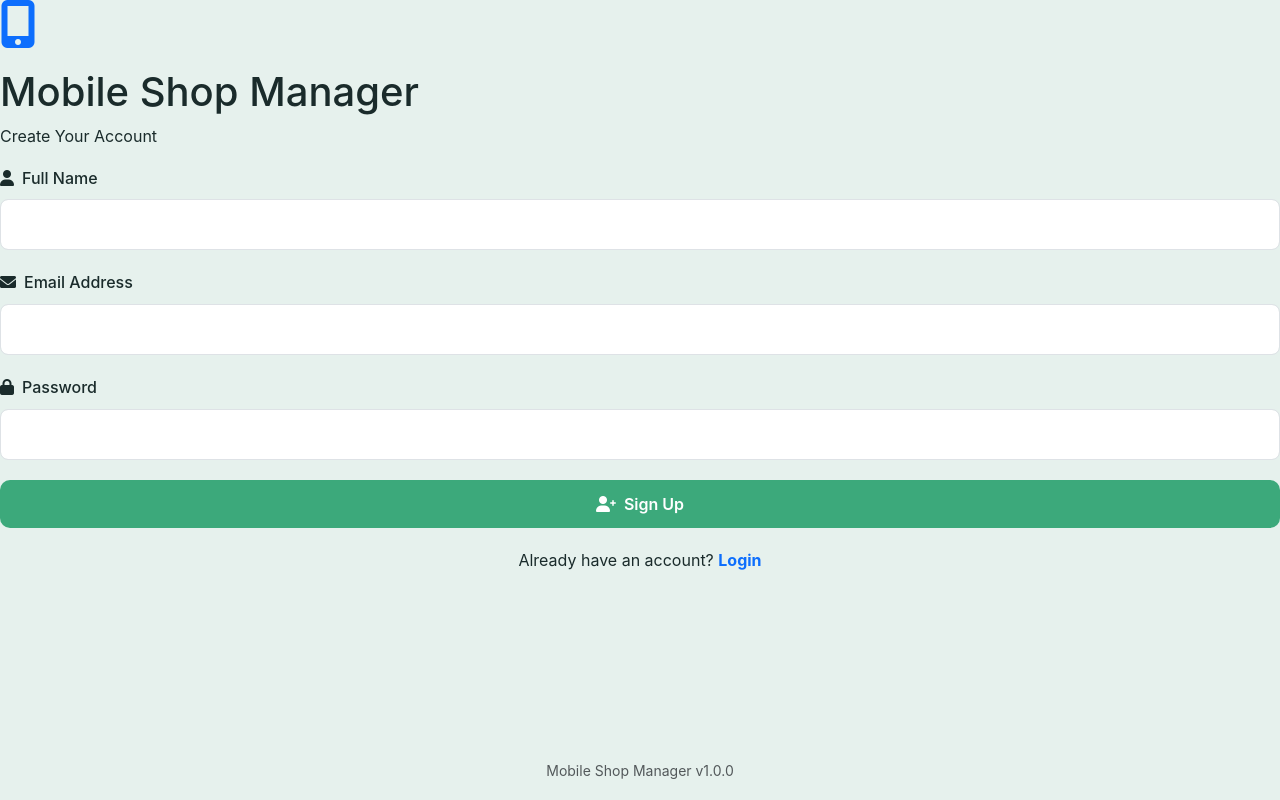
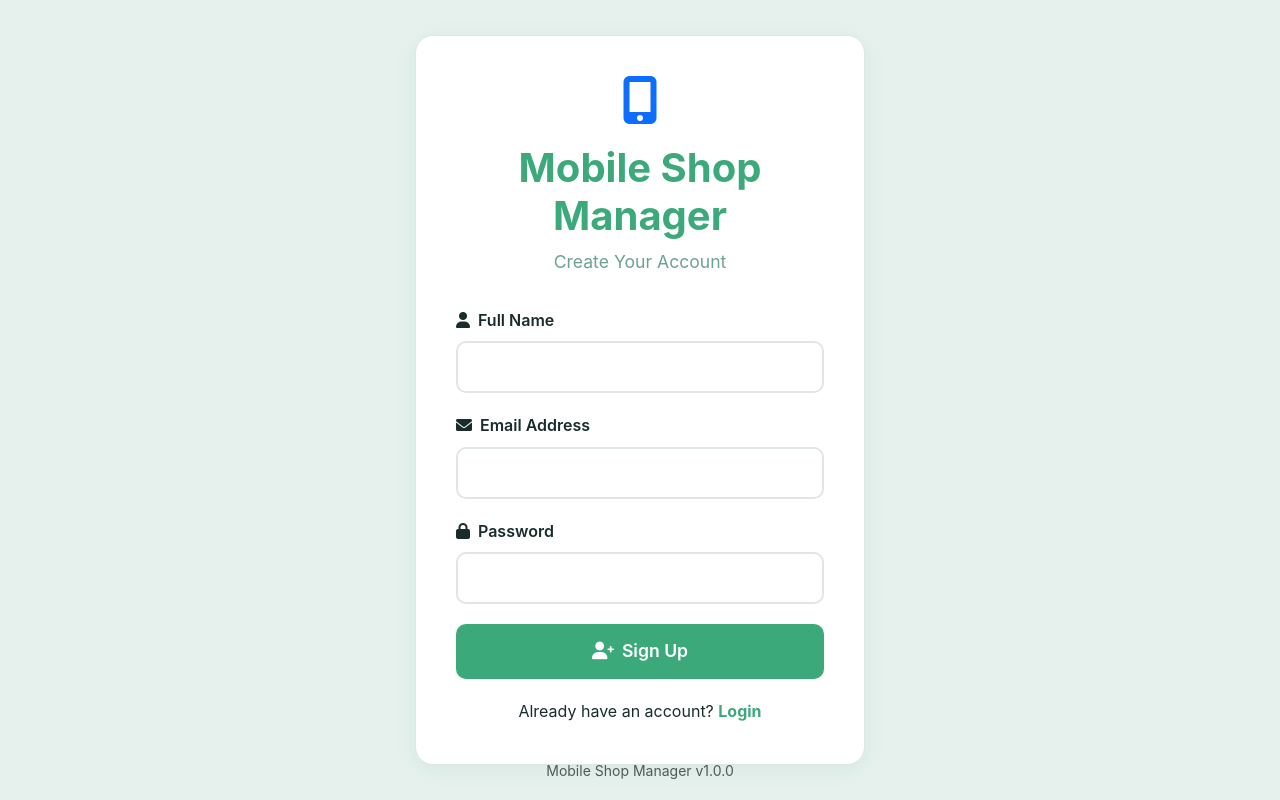
Before and after one commit to rashidsalman101/inventory_app, a Flask app: page /signup in a window 1280 px wide. Run offline with Flask 3, Linux system fonts and the light colour scheme.

Commit message:
final version working 100%

```diff
--- a/static/css/style.css
+++ b/static/css/style.css
@@ -421,3 +421,114 @@ body {
 .btn + .btn {
     margin-left: 10px;
 }
+
+/* Authentication pages */
+.auth-container {
+    min-height: 100vh;
+    display: flex;
+    align-items: center;
+    justify-content: center;
+    background: var(--primary-light);
+    padding: 20px;
+}
+
+.auth-card {
+    background: #fff;
+    border-radius: 18px;
+    padding: 40px;
+    box-shadow: 0 4px 20px rgba(60, 169, 123, 0.1);
+    border: 1px solid var(--card-border);
+    width: 100%;
+    max-width: 450px;
+}
+
+.auth-logo {
+    text-align: center;
+    margin-bottom: 32px;
+}
+
+.auth-logo h1 {
+    color: var(--primary-color);
+    font-weight: 700;
+    margin-bottom: 8px;
+}
+
+.auth-logo p {
+    color: var(--text-light);
+    font-size: 1.1rem;
+    margin-bottom: 0;
+}
+
+.auth-card .form-label {
+    color: var(--text-dark);
+    font-weight: 600;
+    margin-bottom: 8px;
+}
+
+.auth-card .form-control {
+    border: 2px solid var(--card-border);
+    border-radius: 10px;
+    padding: 12px 16px;
+    font-size: 1rem;
+    transition: border-color 0.2s;
+}
+
+.auth-card .form-control:focus {
+    border-color: var(--primary-color);
+    box-shadow: 0 0 0 0.2rem rgba(60, 169, 123, 0.25);
+}
+
+.auth-card .btn-primary {
+    padding: 14px 28px;
+    font-size: 1.1rem;
+    font-weight: 600;
+    border-radius: 10px;
+    background: var(--primary-color);
+    border: none;
+    transition: background 0.2s;
+}
+
+.auth-card .btn-primary:hover {
+    background: var(--primary-dark);
+}
+
+.auth-card .alert {
+    border-radius: 10px;
+    border: none;
+    margin-bottom: 24px;
+}
+
+.auth-card .alert-error {
+    background: rgba(229, 115, 115, 0.1);
+    color: var(--danger);
+}
+
+.auth-card .alert-success {
+    background: rgba(75, 191, 115, 0.1);
+    color: var(--success);
+}
+
+.auth-card a {
+    color: var(--primary-color);
+    text-decoration: none;
+    font-weight: 600;
+}
+
+.auth-card a:hover {
+    color: var(--primary-dark);
+    text-decoration: underline;
+}
+
+@media (max-width: 600px) {
+    .auth-container {
+        padding: 16px;
+    }
+
+    .auth-card {
+        padding: 32px 24px;
+    }
+
+    .auth-logo h1 {
+        font-size: 1.8rem;
+    }
+}
```
